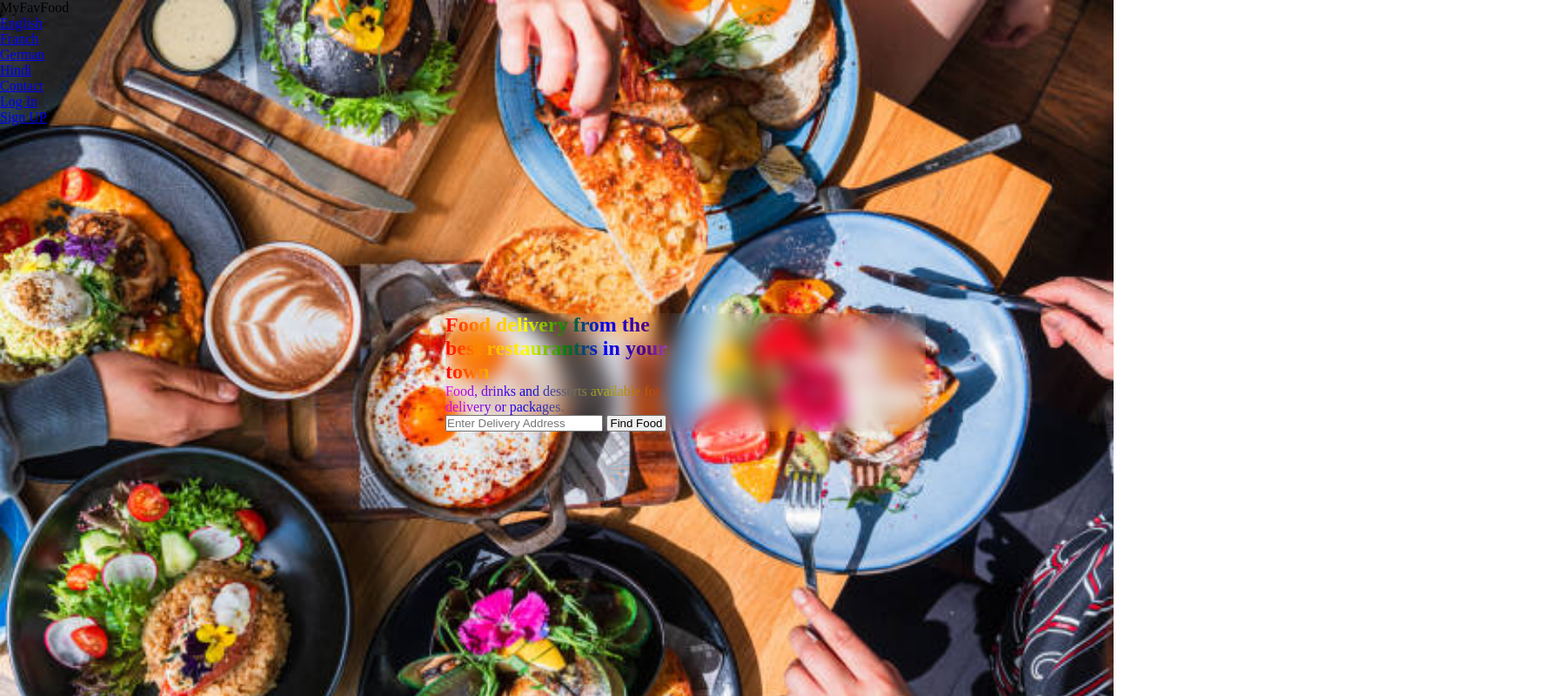
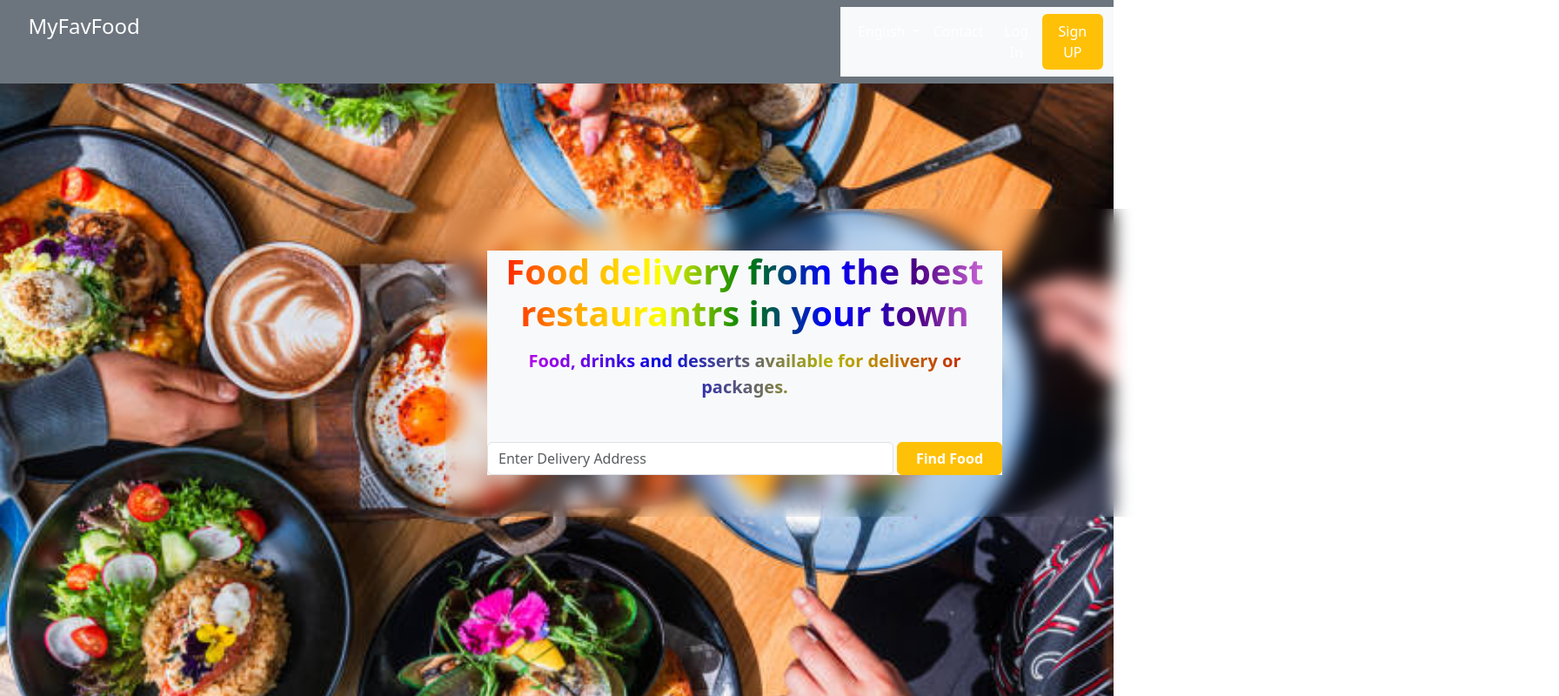
Before and after one commit to RiteshGupta19/MyFavFood-UI-Design-Bootstrap, a plain HTML site: page index.html in a window 1280 px wide. Shown: the whole page at 87% size, 1792 px wide, since content can reach past the window. Drawn offline with nearby package versions, Linux system fonts and the light colour scheme.

Commit message:
Update index.html

```diff
--- a/index.html
+++ b/index.html
@@ -4,7 +4,7 @@
   <meta charset="UTF-8">
   <meta name="viewport" content="width=device-width, initial-scale=1.0">
   <title>Document</title>
-  <link rel="stylesheet" href="/boot/bootstrapp.css">
+  <link href="https://cdn.jsdelivr.net/npm/bootstrap@5.3.3/dist/css/bootstrap.min.css" rel="stylesheet" integrity="sha384-QWTKZyjpPEjISv5WaRU9OFeRpok6YctnYmDr5pNlyT2bRjXh0JMhjY6hW+ALEwIH" crossorigin="anonymous">
   <link rel="stylesheet" href="task10.css">
 </head>
 <body>
@@ -71,6 +71,6 @@
 
 
   </div>
-  <script src="/boot/bootstrap.bundle.js"></script>
+  <script src="https://cdn.jsdelivr.net/npm/bootstrap@5.3.3/dist/js/bootstrap.bundle.min.js" integrity="sha384-YvpcrYf0tY3lHB60NNkmXc5s9fDVZLESaAA55NDzOxhy9GkcIdslK1eN7N6jIeHz" crossorigin="anonymous"></script>
 </body>
 </html>
```
